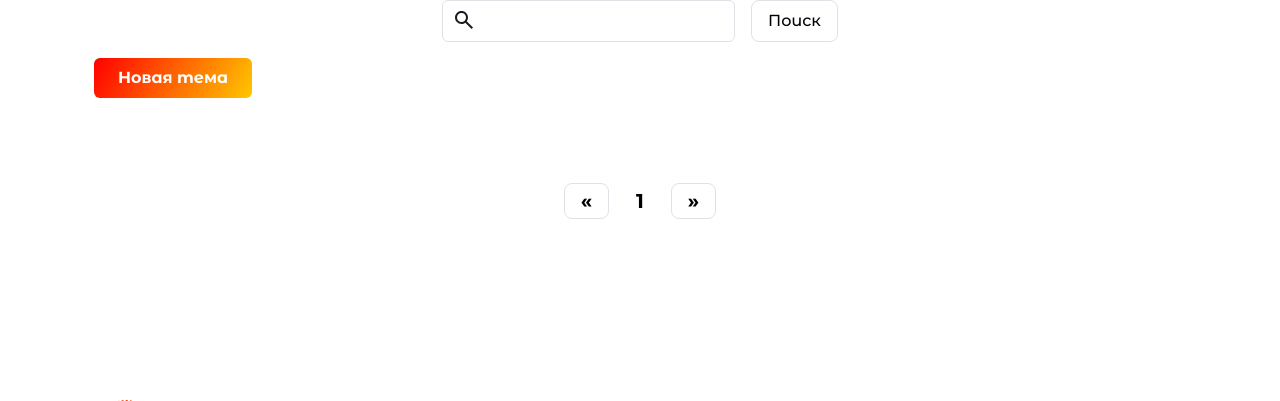
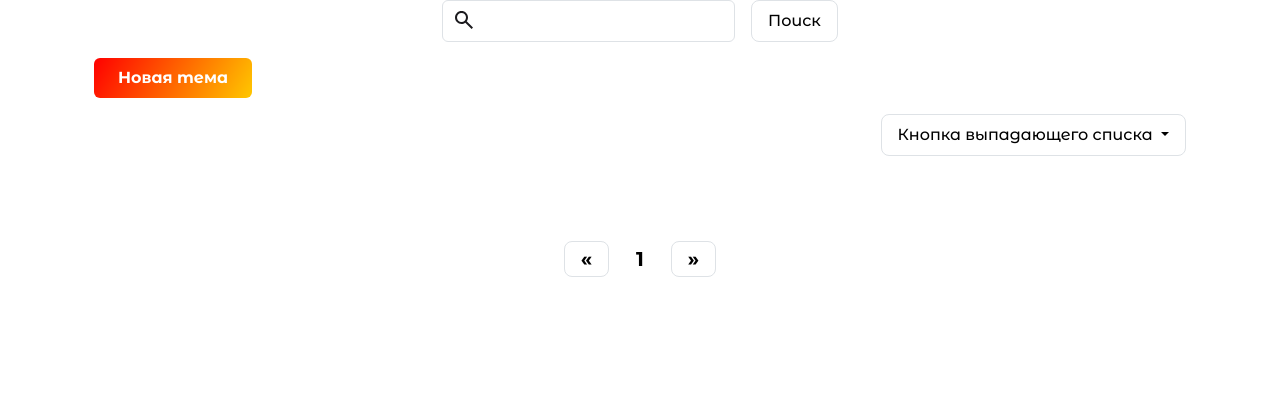
Before and after one commit to VadimBarinov/Bicycle-Forum, a Django app: page / in a window 1280 px wide. Shown: the part 125-526 px from the top of the page. Run offline with Django 5.2, Linux system fonts and the light colour scheme; data that the repository does not hold is empty.

Commit message:
init section filter

```diff
--- a/app/forum/static/forum/css/styles.css
+++ b/app/forum/static/forum/css/styles.css
@@ -642,3 +642,7 @@ body {
   font-weight: 500 !important;
   font-size: 16px !important;
 }
+
+.section-filter-container {
+  justify-content: end;
+}
--- /dev/null
+++ b/app/forum/templates/forum/includes/section_filter.html
@@ -0,0 +1,15 @@
+{%load static%}
+<!-- фильтр -->
+
+<div class="dropdown d-flex section-filter-container my-3">
+    <div>
+        <button class="dropdown-toggle border my-border my-btn-search btn-right" type="button" id="dropdownMenuButton1" data-bs-toggle="dropdown" aria-expanded="false">
+            Кнопка выпадающего списка
+        </button>
+        <ul class="dropdown-menu" aria-labelledby="dropdownMenuButton1">
+            <li><a class="dropdown-item" href="#">Действие</a></li>
+            <li><a class="dropdown-item" href="#">Другое действие</a></li>
+            <li><a class="dropdown-item" href="#">Что-то еще здесь</a></li>
+        </ul>
+    </div>
+</div>
--- a/app/forum/templates/forum/index.html
+++ b/app/forum/templates/forum/index.html
@@ -13,13 +13,15 @@
         </button>
     </a>
 
+    {% include 'forum/includes/section_filter.html' %}
+
     {% for section in sections %}
-        <div class="border p-2 m-2">
+        <div class="border p-3 my-3">
             <h2>
                 <a href="{{ section.get_absolute_url }}">{{ section.title }}</a>
             </h2>
             {% for theme in section.theme.all|slice:":3" %}
-                <div class="border p-2 m-2">
+                <div class="border p-3 my-3">
                     <p>
                         <a href="{{ theme.get_absolute_url }}">{{ theme.title }}</a>
                     </p>
--- a/app/forum/templates/forum/messages_on_theme.html
+++ b/app/forum/templates/forum/messages_on_theme.html
@@ -16,7 +16,7 @@
     </a>
 
     {% for message in messages %}
-        <div class="border p-2 m-2">
+        <div class="border p-3 my-3">
             <p>{{ message.content }}</p>
             <p>Автор: {{ message.author }}</p>
 
--- a/app/forum/templates/forum/theme_list.html
+++ b/app/forum/templates/forum/theme_list.html
@@ -14,7 +14,7 @@
     </a>
 
     {% for theme in themes %}
-        <div class="border p-2 m-2">
+        <div class="border p-3 my-3">
             <p>
                 <a href="{{ theme.get_absolute_url }}">{{ theme.title }}</a>
             </p>
--- a/app/forum/templates/forum/themes_on_section.html
+++ b/app/forum/templates/forum/themes_on_section.html
@@ -16,7 +16,7 @@
     </a>
 
     {% for theme in themes %}
-        <div class="border p-2 m-2">
+        <div class="border p-3 my-3">
             <p>
                 <a href="{{ theme.get_absolute_url }}">{{ theme.title }}</a>
             </p>
```
Also changed, not shown: app/forum/templates/forum/includes/ascending_or_descending_filter.html (added, +10 -0 lines), app/forum/static/forum/images/ascending_filter.png (added), app/forum/static/forum/images/descending_filter.png (added), app/forum/static/forum/images/filter_icon.png (added), app/forum/templates/forum/includes/query_filter.html (indentation only).
